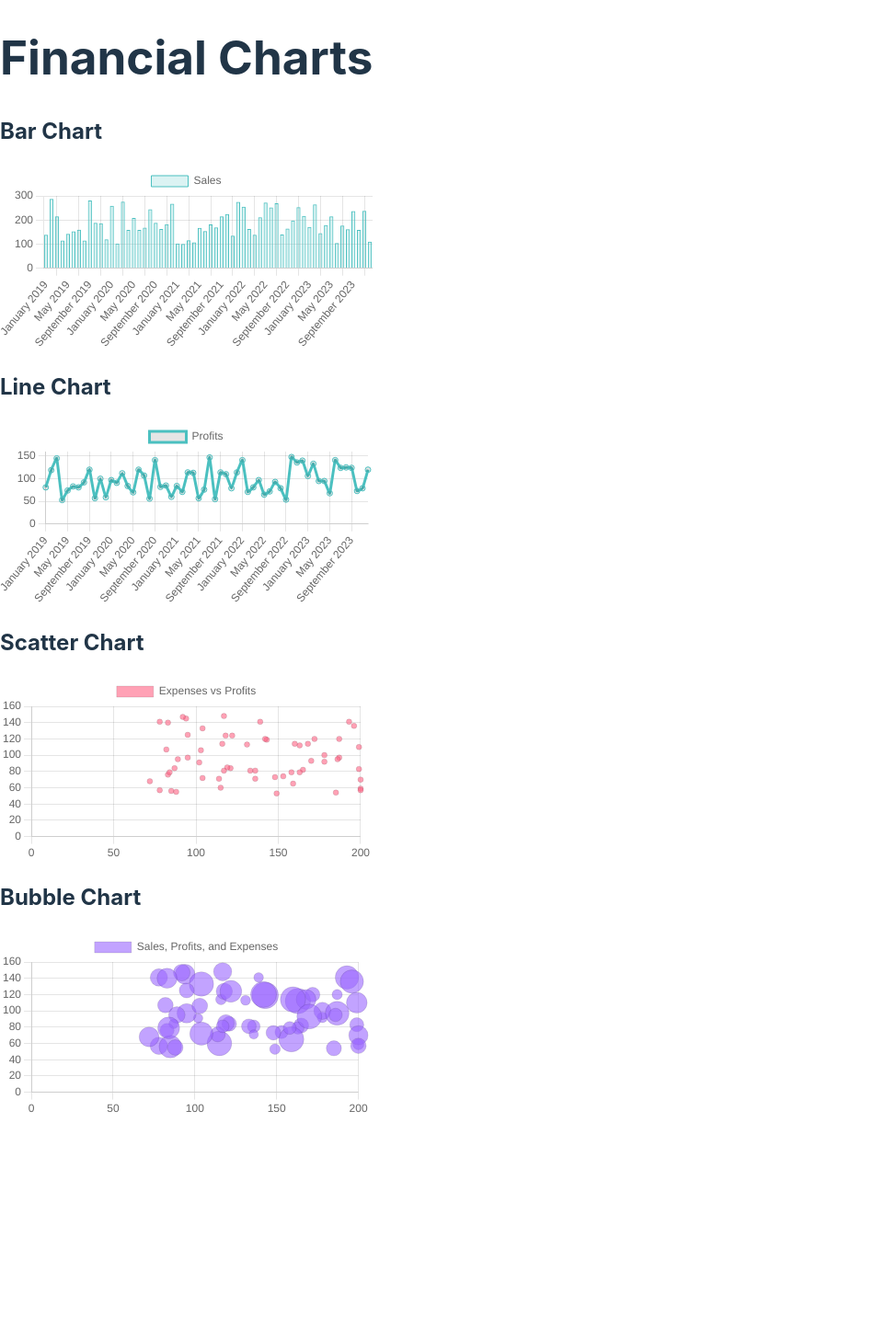
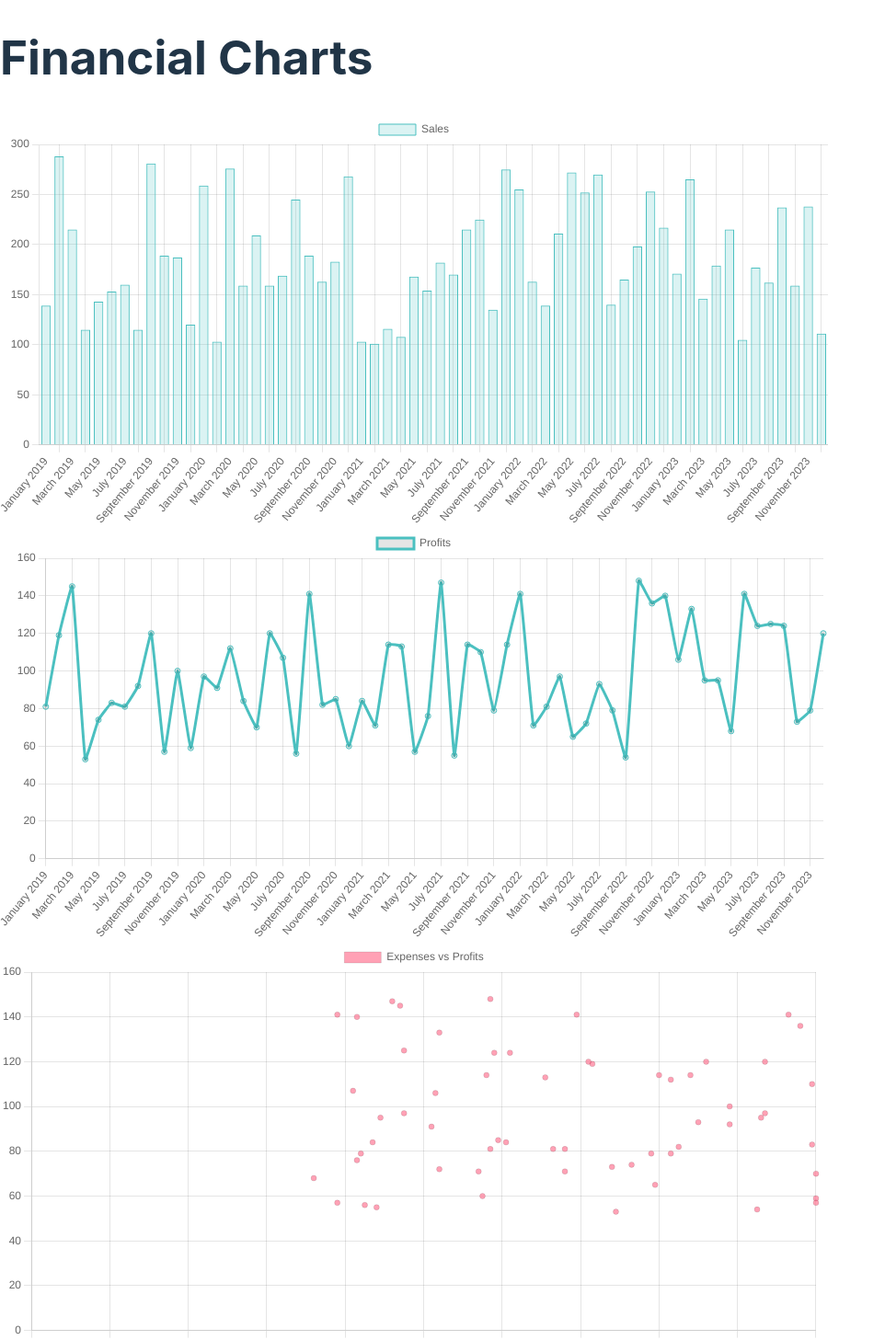
Before and after one commit to harshp941/chart-project-app, a React (Vite) app: page / in a window 1280 px wide. Shown: the top 1457 px of the page at 92% size, without its empty margins (0-962 px from the left). Before the commit the page ends 1216 px from the top, so only its background shows below. Built offline with nearby package versions, Linux system fonts and the light colour scheme.

Commit message:
finished

```diff
--- a/src/App.jsx
+++ b/src/App.jsx
@@ -20,13 +20,9 @@ const App = () => {
   return (
     <div>
       <h1>Financial Charts</h1>
-      <h2>Bar Chart</h2>
       <BarChart data={chartData} />
-      <h2>Line Chart</h2>
       <LineChart data={chartData} />
-      <h2> Scatter Chart</h2>
       <ScatterChart data={chartData} />
-      <h2>Bubble Chart</h2>
       <BubbleChart data={chartData} />
     </div>
   );
```
